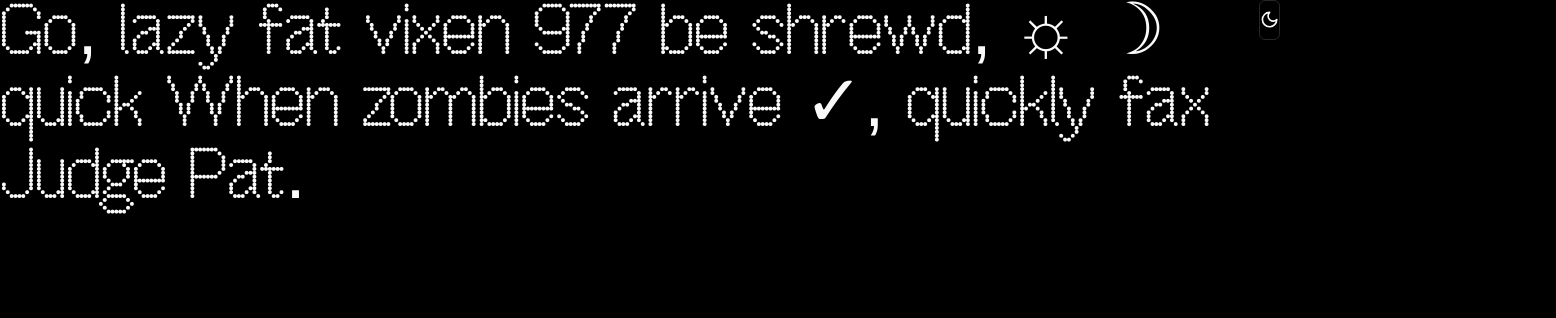
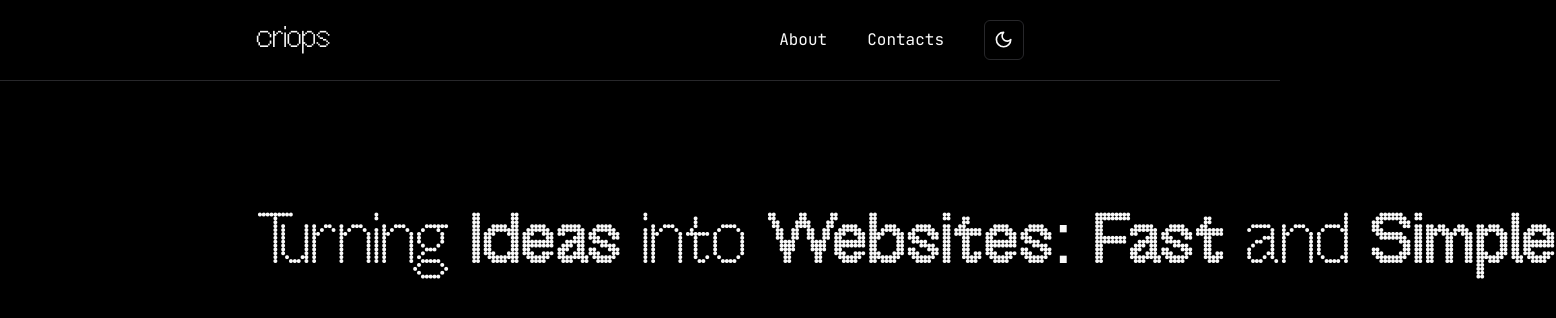
Before and after one commit to hicoolasss/portfolio, a Next.js app: page / in a window 1280 px wide. Shown: the top 318 px of the page, 1556 px wide, since content can reach past the window. Built offline with nearby package versions, Linux system fonts and the light colour scheme.

Commit message:
Add new styles and fonts, update dependencies

```diff
--- a/app/globals.css
+++ b/app/globals.css
@@ -82,6 +82,31 @@
 
 }
 
+.hovered_text:focus,
+.hovered_text:hover {
+  color: var(--color);
+}
+
+.hovered_text:focus:after,
+.hovered_text:hover:after {
+  width: 100%;
+  left: 0%;
+}
+
+.hovered_text:after {
+  content: "";
+  pointer-events: none;
+  bottom: -2px;
+  left: 50%;
+  position: absolute;
+  width: 0%;
+  height: 1px;
+  background-color: var(--color);
+  transition-timing-function: cubic-bezier(0.25, 0.8, 0.25, 1);
+  transition-duration: 400ms;
+  transition-property: width, left;
+}
+
 @layer base {
   * {
     @apply border-border;
--- a/app/layout.jsx
+++ b/app/layout.jsx
@@ -1,29 +1,60 @@
 import { Inter } from 'next/font/google'
 import localFont from 'next/font/local'
+import { ThemeProvider } from '../components/theme-provider'
 import './globals.css'
 
 const inter = Inter({ subsets: ['latin'] })
+
 export const offBit = localFont({
   src: [
     {
       path: '../public/resources/fonts/PTF-OffBit-Trial/PTF-OffBit-Trial/PTF-OffBit-Trial TTF/OffBitTrial-101.ttf',
       style: '101',
     },
+    // другие шрифты
+  ],
+});
+
+export const offBitBold = localFont({
+  src: [
+    {
+      path: '../public/resources/fonts/PTF-OffBit-Trial/PTF-OffBit-Trial/PTF-OffBit-Trial TTF/OffBitTrial-Bold.ttf',
+      style: '101',
+    },
+    // другие шрифты
+  ],
+});
+
+export const offBitRegular = localFont({
+  src: [
+    {
+      path: '../public/resources/fonts/PTF-OffBit-Trial/PTF-OffBit-Trial/PTF-OffBit-Trial TTF/OffBitTrial-Regular.ttf',
+      style: '101',
+    },
+    // другие шрифты
+  ],
+});
+
+export const offBitDot = localFont({
+  src: [
     {
       path: '../public/resources/fonts/PTF-OffBit-Trial/PTF-OffBit-Trial/PTF-OffBit-Trial TTF/OffBitTrial-Dot.ttf',
       style: 'dot',
     },
+    // другие шрифты
   ],
-})
+});
 
+export const offBitDotBold = localFont({
+  src: [
+    {
+      path: '../public/resources/fonts/PTF-OffBit-Trial/PTF-OffBit-Trial/PTF-OffBit-Trial TTF/OffBitTrial-DotBold.ttf',
+      style: 'dot',
+    },
+    // другие шрифты
+  ],
+});
 
-
-import { ThemeProvider } from '../components/theme-provider'
-
-export const metadata = {
-  title: 'Create Next App',
-  description: 'Generated by create next app',
-}
 
 export default function RootLayout({ children }) {
   return (
--- a/app/page.jsx
+++ b/app/page.jsx
@@ -1,14 +1,122 @@
+"use client"
+import React from 'react'
 import Image from 'next/image'
 import { ModeToggle } from '../components/mode-toogle'
-import { offBit } from './layout'
+import { offBit, offBitDot, offBitDotBold, offBitRegular, offBitBold } from './layout'
+import Navbar from '@/components/navbar'
+import { motion } from 'framer-motion'
+import { Lightbulb } from 'lucide-react'
+import { useAnimation } from 'framer-motion';
 
 export default function Home() {
+  const [isHovered, setIsHovered] = React.useState(false);
+  const [isHoveredForFast, setIsHoveredForFast] = React.useState(false);
+
+  const animationControls = useAnimation();
+  const fastAnimationControls = useAnimation();
+
+  const handleMouseEnter = () => {
+    setIsHovered(true);
+    animationControls.start({
+      opacity: 1,
+      y: -10,
+      scale: 2,
+    });
+  };
+
+  const handleMouseLeave = () => {
+    setIsHovered(false);
+    animationControls.start({
+      opacity: 0,
+      y: 0,
+      scale: 1,
+    });
+  };
+
+  const handleMouseEnterForFast = () => {
+    setIsHoveredForFast(true);
+    fastAnimationControls.start({
+      opacity: 1,
+      rotate: 0,
+      y: -10,
+      scale: 2,
+    });
+  };
+
+  const handleMouseLeaveForFast = () => {
+    setIsHoveredForFast(false);
+    fastAnimationControls.start({
+      opacity: 0,
+      rotate: 15,
+      y: 0,
+      scale: 1,
+    });
+  };
+
   return (
-    <main className='w-screen h-screen flex bg-background'>
-      <div className={`${offBit.className} font-101 `}>
-        <h1 className='text-7xl'>Go, lazy fat vixen 977 be shrewd, ☼ ☽ quick When zombies arrive ✓, quickly fax Judge Pat.</h1>
-      </div>
-      <ModeToggle />
+
+    <main className='w-screen h-screen flex flex-col bg-background'>
+      <Navbar />
+
+      <section className="flex-grow py-8 px-4 md:px-32 lg:px-64 md:mt-24">
+        <h1 className={`${offBitRegular.className} text-7xl flex flex-row gap-5 break-words `}>
+          <motion.div whileHover={{ rotate: 360, scale: 1.1, }}
+            transition={{ type: "spring", stiffness: 260, damping: 20 }}>
+            <span className={`${offBitDot.className} text-7xl cursor-default`}> Turning </span>
+          </motion.div>
+
+          <span
+            className={`text-7xl relative } ${isHovered ? `${offBitBold.className} drop-shadow-glow` : `${offBitDotBold.className} `}`}
+            onMouseEnter={handleMouseEnter}
+            onMouseLeave={handleMouseLeave}
+          >
+            Ideas
+            <motion.div
+              className={`absolute top-0 left-1/2 transform -translate-x-1/2 mt-[-0.5em] opacity-0 `}
+              animate={animationControls}
+            >
+              <div className='realtive'>
+                <div className="absolute -inset-0.5 bg-warning rounded-lg blur-sm opacity-75 "></div>
+                <Lightbulb />
+              </div>
+            </motion.div>
+          </span>
+
+
+          <span className={`${offBitDot.className} text-7xl`}> into </span>
+          <span className={`${offBitDotBold.className} text-7xl`}> Websites: </span>
+
+          <span
+            className={`text-7xl relative ${isHoveredForFast ? `${offBitBold.className} drop-shadow-glow` : `${offBitDotBold.className}`}`}
+            onMouseEnter={handleMouseEnterForFast}
+            onMouseLeave={handleMouseLeaveForFast}
+          >
+            Fast
+            <motion.div
+              className={`absolute -top-12 left-1/2 transform -translate-x-1/2 mt-5 opacity-0 rotate-15 filter-none `}
+              animate={fastAnimationControls}
+            >
+              {/* Остальной код для Fast */}
+              <Image className='rounded-lg'
+                src="/resources/images/giphy.gif"
+                alt="GIF"
+                width={250}
+                height={150}
+                quality={100}
+              />
+            </motion.div>
+          </span>
+
+          <span className={`${offBitDot.className} text-7xl`}> and </span>
+          <motion.div whileHover={{ rotate: 360, scale: 1.1 }}>
+            <span className={`${offBitDotBold.className} text-7xl`}> Simple </span>
+          </motion.div>
+        </h1>
+
+      </section>
+
+
+
     </main>
   )
 }
--- /dev/null
+++ b/components/navbar.jsx
@@ -0,0 +1,39 @@
+"use client"
+import React from "react";
+import Link from "next/link";
+import { offBitRegular, offBitDot, offBitDotBold } from "@/app/layout";
+import { JetBrains_Mono } from 'next/font/google'
+import { Separator } from "./ui/separator";
+import { ModeToggle } from "./mode-toogle";
+import { motion } from "framer-motion";
+
+
+const JetBrainsMono = JetBrains_Mono({ subsets: ['latin'] })
+export default function Navbar() {
+    return (
+        <header className="w-full flex flex-col">
+            <nav className="flex flex-row items-center h-20 mx-5 md:mx-32 lg:mx-64 justify-between">
+                <motion.div
+                    whileHover={{ rotate: 15, scale: 1.5 }}
+                >
+                    <Link href="/" className={`${offBitRegular.className} text-3xl`}>
+                        criops
+                    </Link>
+                </motion.div>
+                <div className="flex gap-3 lg:gap-10 items-center justify-center">
+                    <Link href="/about" className={`${JetBrainsMono.className} text-md lg:text-l hovered_text relative`}>
+                        About
+                    </Link>
+                    <Link href="/contact" className={`${JetBrainsMono.className} text-md lg:text-l hovered_text relative`}>
+                        Contacts
+                    </Link>
+                    <ModeToggle />
+                </div>
+            </nav>
+
+            <Separator className="w-full" />
+
+        </header>
+    )
+
+}
--- /dev/null
+++ b/components/ui/separator.jsx
@@ -0,0 +1,25 @@
+"use client"
+
+import * as React from "react"
+import * as SeparatorPrimitive from "@radix-ui/react-separator"
+
+import { cn } from "@/lib/utils"
+
+const Separator = React.forwardRef((
+  { className, orientation = "horizontal", decorative = true, ...props },
+  ref
+) => (
+  <SeparatorPrimitive.Root
+    ref={ref}
+    decorative={decorative}
+    orientation={orientation}
+    className={cn(
+      "shrink-0 bg-border",
+      orientation === "horizontal" ? "h-[1px] w-full" : "h-full w-[1px]",
+      className
+    )}
+    {...props} />
+))
+Separator.displayName = SeparatorPrimitive.Root.displayName
+
+export { Separator }
--- a/package.json
+++ b/package.json
@@ -10,9 +10,11 @@
   },
   "dependencies": {
     "@radix-ui/react-dropdown-menu": "^2.0.6",
+    "@radix-ui/react-separator": "^1.0.3",
     "@radix-ui/react-slot": "^1.0.2",
     "class-variance-authority": "^0.7.0",
     "clsx": "^2.0.0",
+    "framer-motion": "^10.16.16",
     "lucide-react": "^0.295.0",
     "next": "14.0.4",
     "next-themes": "^0.2.1",
--- a/tailwind.config.js
+++ b/tailwind.config.js
@@ -105,6 +105,12 @@ module.exports = {
           }
         },
       },
+      dropShadow: {
+        glow: [
+          "0 0px 10px rgba(255, 255, 255, 0.5)",
+          "0 0px 10px rgba(255, 255,255, 0.2)"
+        ]
+      }
     },
   },
   plugins: [require("tailwindcss-animate")],
```
Also changed, not shown: public/resources/images/giphy.gif (added), 1 other file (tests, documents, lock files or other folders).
